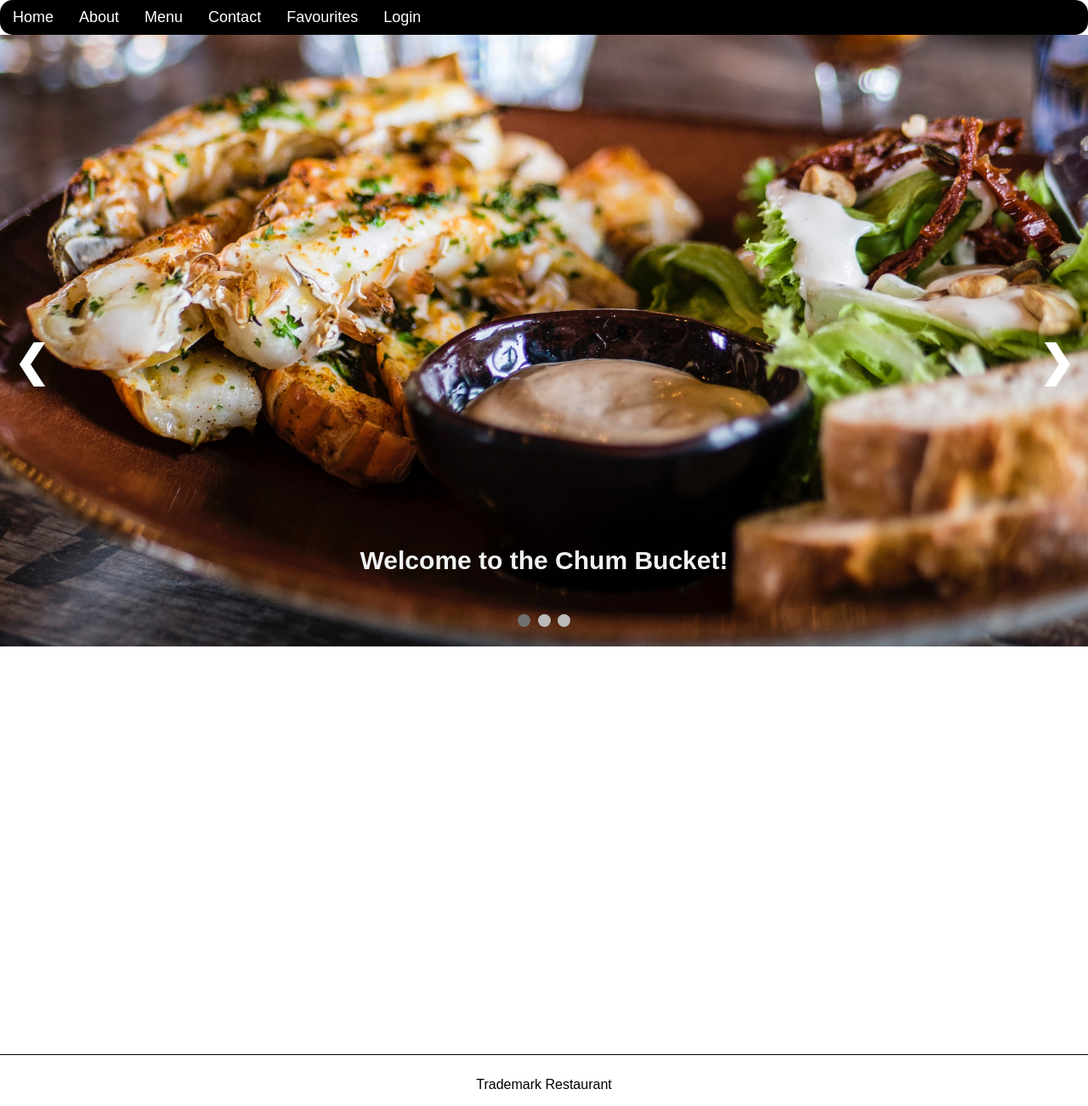
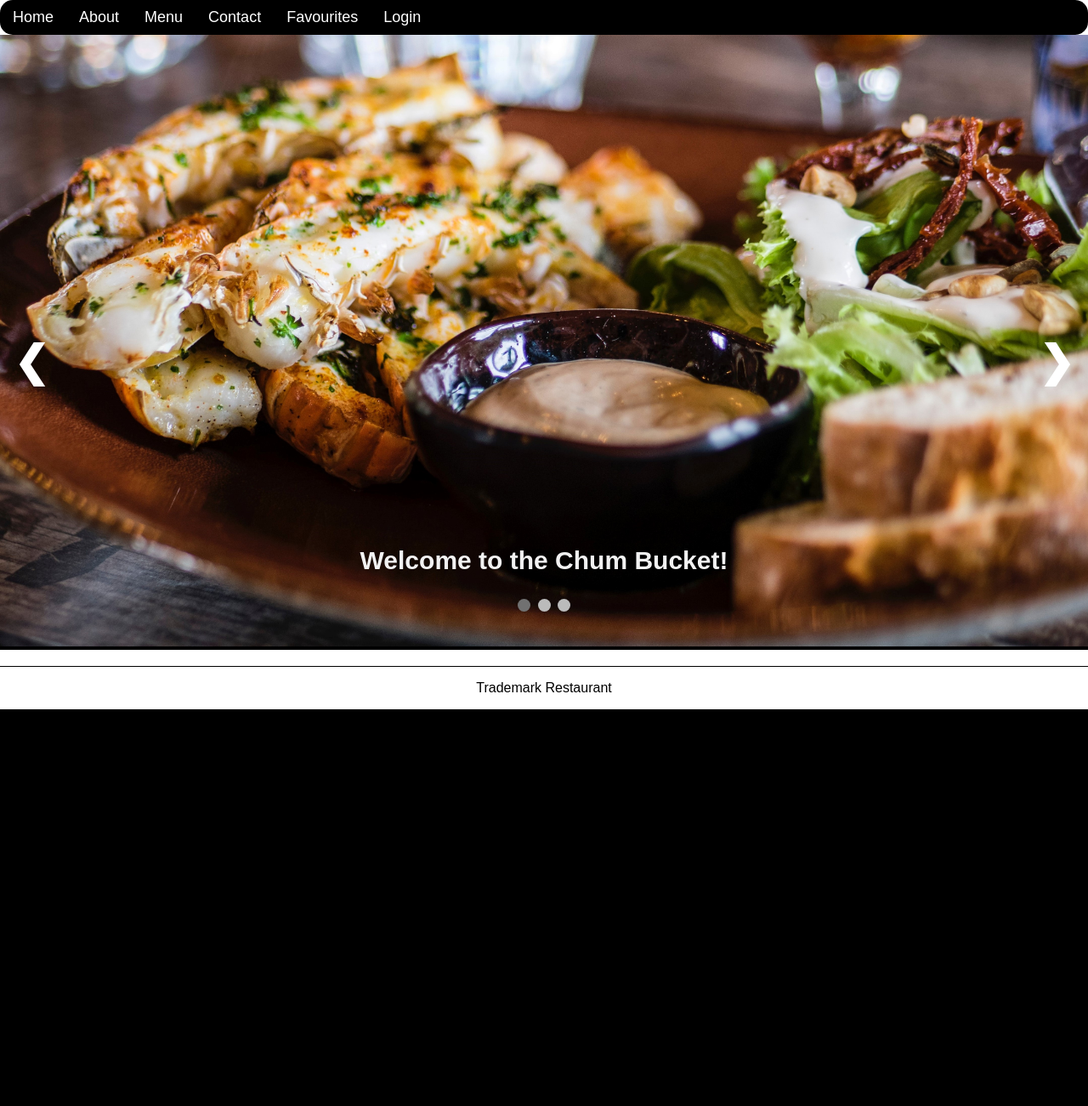
Before and after one commit to LiamCurmideGray/CIS1054-Web-Assignment, a PHP site: page / in a window 1280 px wide. Shown: the whole page at 85% size. After the commit the page ends 835 px from the top, so only its background shows below. Run offline with PHP 8.4, Linux system fonts and the light colour scheme.

Commit message:
Test just cos my pcs fucking up

```diff
--- a/index.php
+++ b/index.php
@@ -5,7 +5,6 @@
     <!--Adapted from https://www.w3schools.com/howto/howto_js_slideshow.asp-->
 
     <div class="Slideshow">
-        <!--<img src="Images\index_pics\Slideshow_pic1.jpg" alt="First picture of carousel depicting food.">-->
         <div class="Slides fade">
             <img src="Images\index_pics\Slideshow_pic2.jpg" alt="Second picture of carousel depicting food.">
             <div class="caption"><h1>Welcome to the Chum Bucket!</h1></div>
@@ -20,15 +19,12 @@
             <img src="Images\index_pics\Slideshow_pic4.jpg" alt="Fourth picture of carousel depicting food.">
             <div class="caption"><h3>And love with all our dishes!</h3></div>
         </div>
-        <!--<img src="Images\index_pics\Slideshow_pic5.jpg" alt="Fifth picture of carousel depicting food.">-->
 
         <div class="buttons">
             <a class="prev" onclick="plusSlide(-1)">&#10094;</a>
             <a class="next" onclick="plusSlide(1)">&#10095;</a>
         </div>
     </div>
-
-    <br>
 
     <div class="navDot">
         <span class="dot" onclick="currentSlide(1)"></span>
--- a/jsScripts/index_script.js
+++ b/jsScripts/index_script.js
@@ -2,17 +2,14 @@ var slideIndex = 1;
 showSlide(slideIndex);
 
 function plusSlide(n){
-
     showSlide(slideIndex +=n );
 }
 
 function currentSlide(n){
-
     showSlide(slideIndex = n);
 }
 
 function showSlide(n){
-
     var i;
     var slides = document.getElementsByClassName("Slides");
     var dots = document.getElementsByClassName("dot");
@@ -30,7 +27,6 @@ function showSlide(n){
     for(i = 0; i < dots.length; i++){
         dots[i].className = dots[i].className.replace(" active", "");
     }
-
     slides[slideIndex-1].style.display = "block";
     dots[slideIndex-1].className += " active";
 }
--- a/stylesheets/gen_style.css
+++ b/stylesheets/gen_style.css
@@ -24,12 +24,6 @@ body {
   }
 
   .line{
-
     position: relative;
-    height: 450px;
-    bottom: 10px;
-    padding: 10px 15px;
     border-bottom: 1px solid black;
-
-
   }
--- a/stylesheets/index_style.css
+++ b/stylesheets/index_style.css
@@ -1,9 +1,13 @@
+body{
+    max-height: 200vh;
+}
+
 * {
     box-sizing: border-box;
 }
 
 img{
-    max-height: 100%;
+    max-height: 100vh;
     width: 100%;
     margin: 0px;
 }
@@ -16,10 +20,10 @@ img{
 }
 
 .Slideshow{
-
+    background-color: black;
     max-width:100%;
     position: relative;
-
+    bottom: 0px;
     /*margin-left: 0px;
     margin-right: 0px;*/
 }
```
